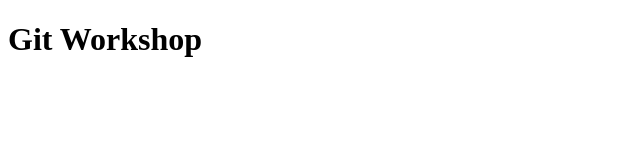
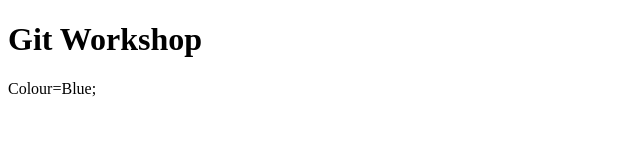
Before and after one commit to satya18m/Hello_gitHub, a plain HTML site: page index.html in a window 1280 px wide. Shown: the whole page, without its empty margins (0-640 px from the left). Drawn offline with Linux system fonts and the light colour scheme.

Commit message:
Update index.html

```diff
--- a/index.html
+++ b/index.html
@@ -6,6 +6,6 @@
   </head>
   <body>
     <h1>Git Workshop</h1>
-
+    Colour=Blue;
   </body>
 </html>
```
